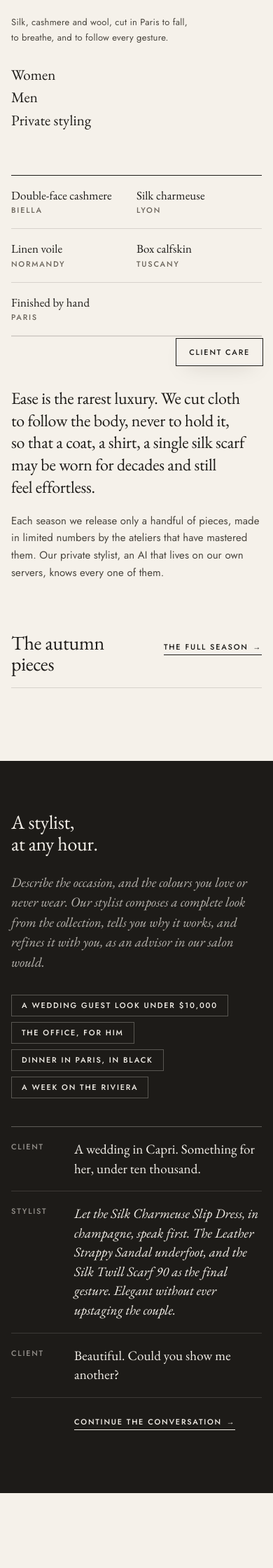
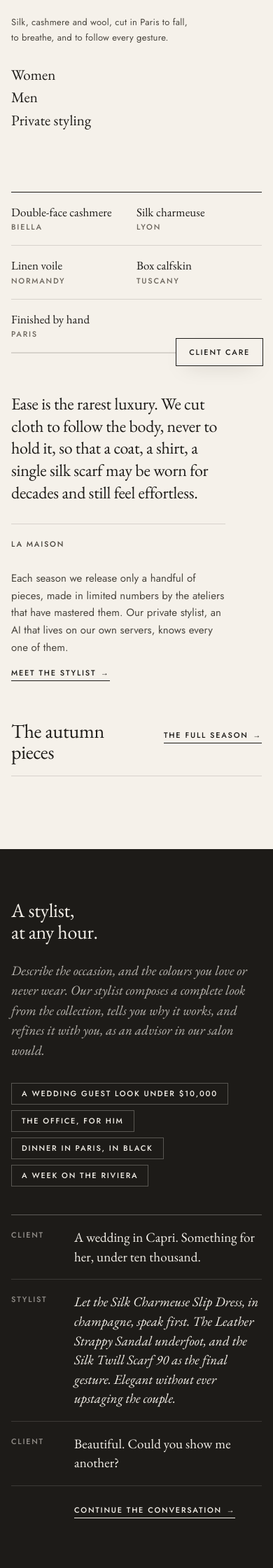
Before and after one commit to Harivarsha-v/laisance, a Django app: page / in a window 390 px wide. Shown: the part 307-2547 px from the top of the page at 70% size. Run offline with Django 5.2, Linux system fonts and the light colour scheme; data that the repository does not hold is empty.

Commit message:
Fill empty space: paired hero plates, two-column credo with tighter padding

```diff
--- a/static/css/site.css
+++ b/static/css/site.css
@@ -740,3 +740,27 @@
 /* shop: category tabs fade at the edge instead of being cut mid-word */
 .cat-tabs { -webkit-mask-image: linear-gradient(90deg, #000 calc(100% - 64px), transparent); mask-image: linear-gradient(90deg, #000 calc(100% - 64px), transparent); padding-right: 64px; }
 @media (max-width: 860px) { .page-head .lede { text-align: left !important; } }
+
+/* ---- fill the empty space: paired hero plates, two-column credo ---- */
+.hero { grid-template-columns: minmax(0, 4fr) minmax(0, 7fr); align-items: end; padding-bottom: 0; }
+.hero-plates { display: grid; grid-template-columns: 1fr 1fr; gap: clamp(10px, 1.2vw, 18px); align-items: end; }
+.hero-plates .hero-plate { max-width: none; justify-self: stretch; }
+.hero-plates .hero-plate:first-child { margin-bottom: clamp(32px, 5vw, 80px); }  /* stagger the pair */
+.hero-plate .art { aspect-ratio: 3 / 4; }
+.credo { grid-template-columns: minmax(0, 1fr) minmax(0, 2fr); align-items: start; padding-block: clamp(56px, 7vw, 112px); column-gap: clamp(28px, 5vw, 96px); }
+.credo-side { display: grid; gap: 18px; align-content: start; max-width: 34ch; padding-top: 10px; border-top: 1px solid var(--line); }
+.credo-side .credo-note { margin: 0; }
+.credo-side .link-u { justify-self: start; }
+.credo-text { grid-column: 2; grid-row: 1; max-width: 26ch; }
+@media (max-width: 860px) {
+  .hero-plates { grid-template-columns: 1fr 1fr; }
+  .hero-plates .hero-plate:first-child { margin-bottom: 24px; }
+  .credo { grid-template-columns: 1fr; }
+  .credo-text { grid-column: 1; grid-row: 1; }
+  .credo-side { grid-row: 2; margin-top: 28px; }
+}
+.credo-side .credo-note { grid-column: auto; max-width: none; color: var(--ink-2); }
+@media (max-width: 860px) {
+  .hero { grid-template-columns: 1fr; }
+  .plate-note { flex-direction: column; gap: 2px; font-size: 12px; }
+}
--- a/store/views.py
+++ b/store/views.py
@@ -27,7 +27,7 @@
     products = Product.objects.select_related("category")
     hero = [products.filter(category__slug=slug, is_featured=True).first() for slug in ("coats", "dresses", "blazers")]
     hero = [p for p in hero if p]
-    shown = {hero[0].pk} if hero else set()  # each piece appears once on the page
+    shown = {p.pk for p in hero[:2]}  # the two hero plates don't reappear lower down
     rest = products.exclude(pk__in=shown)
     return render(request, "store/home.html", {
         "hero": hero,
--- a/templates/store/home.html
+++ b/templates/store/home.html
@@ -18,12 +18,14 @@
       <a href="{% url 'stylist' %}">Private styling</a>
     </nav>
   </div>
-  {% with plate=hero.0 %}{% if plate %}
-  <a class="hero-plate" href="{{ plate.get_absolute_url }}">
-    {% garment plate css_class="art--plate" %}
-    <p class="plate-note"><span>{{ plate.name }}</span><span>{{ plate.price|money }}</span></p>
-  </a>
-  {% endif %}{% endwith %}
+  <div class="hero-plates">
+    {% for plate in hero|slice:":2" %}
+    <a class="hero-plate" href="{{ plate.get_absolute_url }}">
+      {% garment plate css_class="art--plate" %}
+      <p class="plate-note"><span>{{ plate.name }}</span><span>{{ plate.price|money }}</span></p>
+    </a>
+    {% endfor %}
+  </div>
 </section>
 
 <section class="materials wrap" aria-label="Our materials">
@@ -36,9 +38,13 @@
   </ol>
 </section>
 
-<section class="section wrap credo">
+<section class="wrap credo">
+  <aside class="credo-side reveal">
+    <p class="eyebrow">La Maison</p>
+    <p class="credo-note">Each season we release only a handful of pieces, made in limited numbers by the ateliers that have mastered them. Our private stylist, an AI that lives on our own servers, knows every one of them.</p>
+    <a class="link-u" href="{% url 'stylist' %}">Meet the stylist <span class="arrow">→</span></a>
+  </aside>
   <p class="credo-text reveal">Ease is the rarest luxury. We cut cloth to follow the body, never to hold it, so that a coat, a shirt, a single silk scarf may be worn for decades and still feel effortless.</p>
-  <p class="credo-note reveal">Each season we release only a handful of pieces, made in limited numbers by the ateliers that have mastered them. Our private stylist, an AI that lives on our own servers, knows every one of them.</p>
 </section>
 
 <section class="wrap">
```
